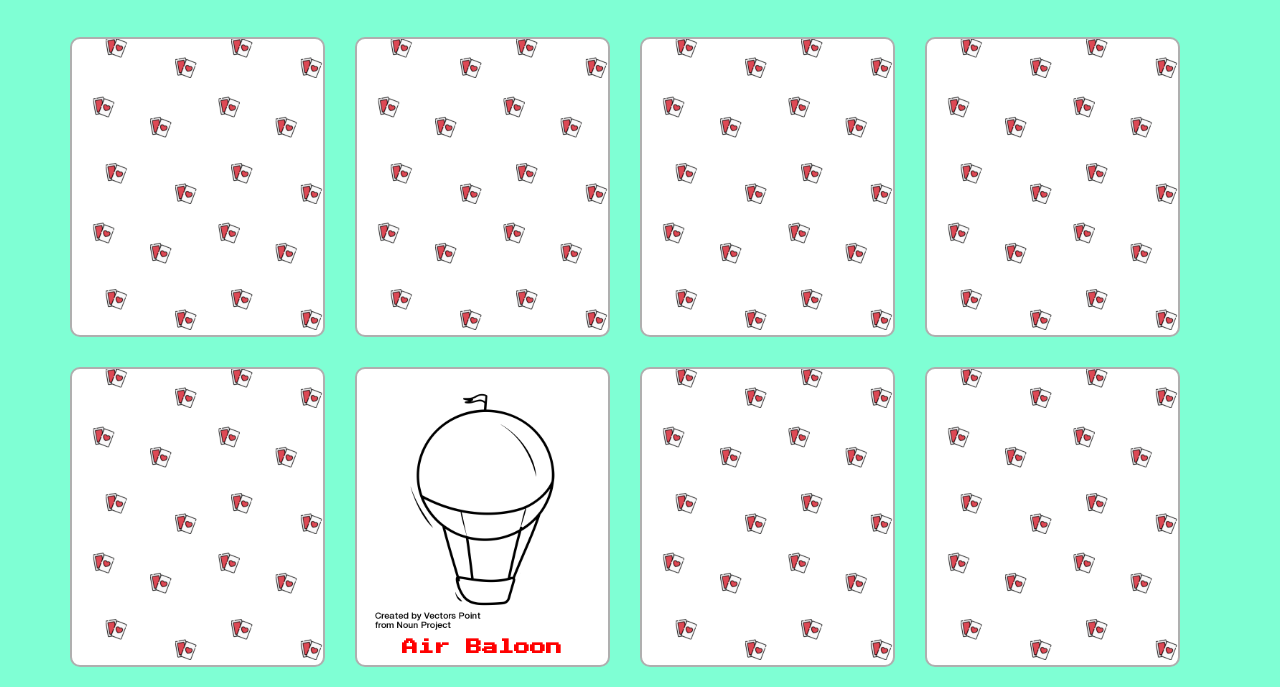
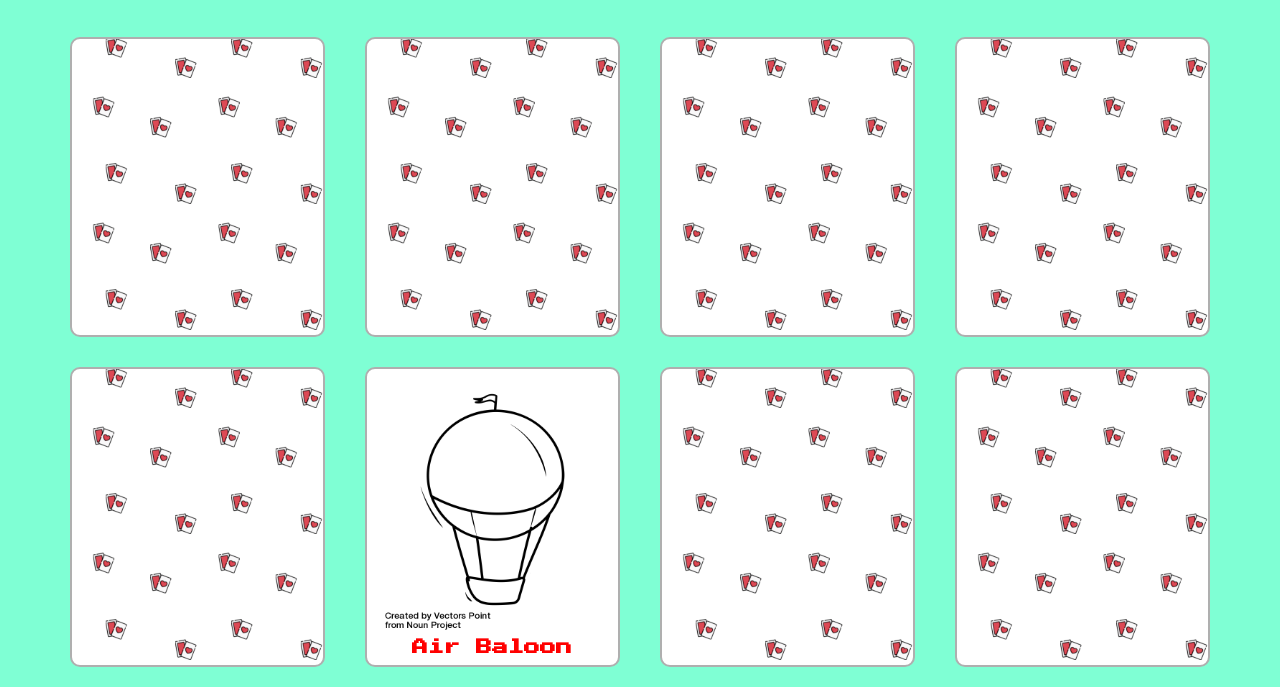
Before and after one commit to Ivanpepp/-html-css-memory, a plain HTML site: page index.html in a window 1280 px wide. Shown: the part 113-800 px from the top of the page. Drawn offline with Linux system fonts and the light colour scheme.

Commit message:
margini-corretti

```diff
--- a/css/style.css
+++ b/css/style.css
@@ -25,7 +25,6 @@ footer{
     margin-top: 30px;
 }
 .box{
-
     min-height: 300px;
     width: calc(25% - 30px);
     border-radius: 10px;
@@ -45,7 +44,7 @@ footer{
     float: left;
 }
 .mgr{
-    margin-right: 30px;
+    margin-right: 40px;
 }
 
 
```
